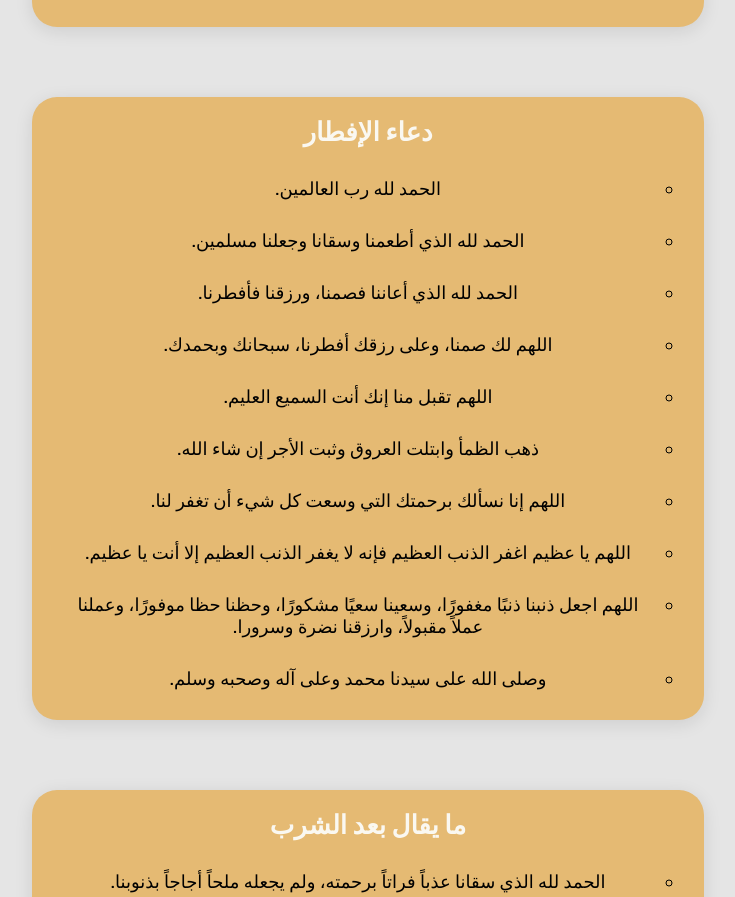
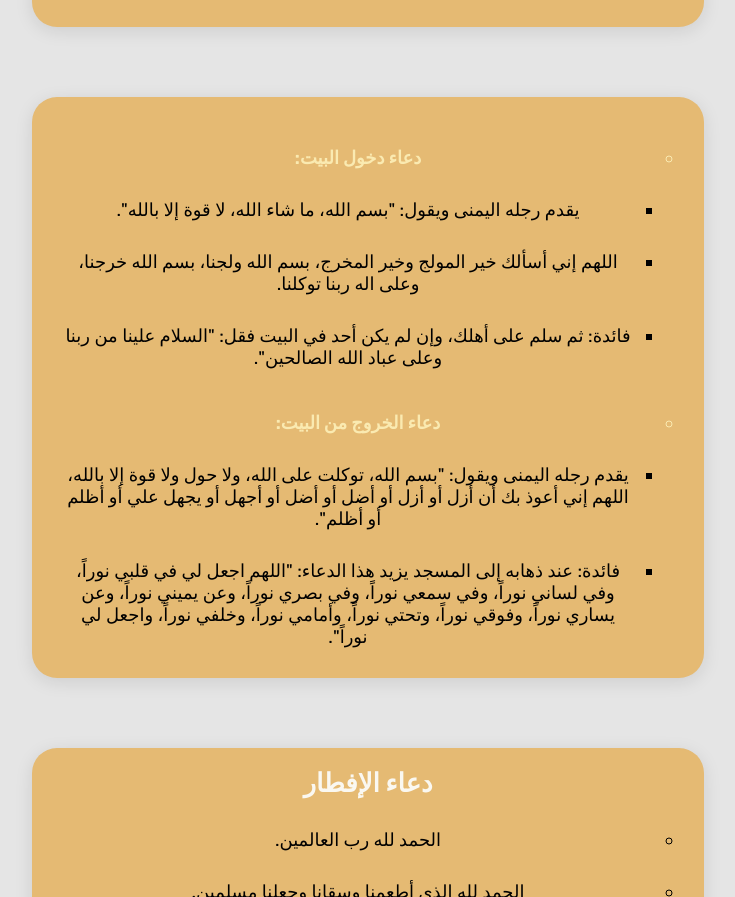
Before and after one commit to faris-zak/Dhakr-AlRahman, a plain HTML site: page adhkar.html in a window 1280 px wide. Shown: the part 8417-9314 px from the top of the page, without its empty margins (272-1007 px from the left). Drawn offline with nearby package versions, Linux system fonts and the light colour scheme.

Commit message:
Adding After and Before Entering The House Doaa

```diff
--- a/adhkar.html
+++ b/adhkar.html
@@ -219,7 +219,7 @@
                             </li>
 
                             <li class="sections">
-                                <div class="card" id="doaaAfter&BeforeEntrignMousque">
+                                <div class="card" id="doaaAfter&BeforeEnteringMousque">
                                     <h3 class="cardTitle" id="section7">ما يفعل عند الدخول والخروج من المسجد</h3>
                                     <ul>
                                         <li class="cardSubTitle" id="section7-1">عند دخول المسجد:</li>
@@ -233,6 +233,26 @@
                                             <li>يقدم رجله اليسرى قائلاً: "بسم الله والصلاة والسلام على رسول الله، اللهم اغفر لي ذنوبي وافتح لي أبواب فضلك".</li>
                                             <li>﴿رَبِّ أَدْخِلِْنِى مُدْخَلَ صِدْقٍ وَأَخْرِجْنِى مُخْرَجَ صِدْقٍ وَاجْعَل لِّى مِن لَّدُنكَ سُلْطَنًا نَصِيرًا﴾ (سورة الإسراء، الآية ٨٠).</li>
                                             <li>اللهم إني أعوذ بك من إبليس وجنوده.</li>
+                                        </ul>
+                                    </ul>
+                                </div>
+                            </li>
+
+                            <li class="sections">
+                                <div class="card" id="doaaAfter&BeforeEnteringHouse">
+                                    <h3 class="cardTitle" id="section7"></h3>
+                                    <ul>
+                                        <li class="cardSubTitle" id="section7-1">دعاء دخول البيت:</li>
+                                        <ul>
+                                            <li>يقدم رجله اليمنى ويقول: "بسم الله، ما شاء الله، لا قوة إلا بالله".</li>
+                                            <li>اللهم إني أسألك خير المولج وخير المخرج، بسم الله ولجنا، بسم الله خرجنا، وعلى اله ربنا توكلنا.</li>
+                                            <li>فائدة: ثم سلم على أهلك، وإن لم يكن أحد في البيت فقل: "السلام علينا من ربنا وعلى عباد الله الصالحين".</li>
+                                        </ul>
+                                    <br>
+                                        <li class="cardSubTitle" id="section7-2">دعاء الخروج من البيت:</li>
+                                        <ul>
+                                            <li>يقدم رجله اليمنى ويقول: "بسم الله، توكلت على الله، ولا حول ولا قوة إلا بالله، اللهم إني أعوذ بك أن أزل أو أزل أو أضل أو أضل أو أجهل أو يجهل علي أو أظلم أو أظلم".</li>
+                                            <li>فائدة: عند ذهابه إلى المسجد يزيد هذا الدعاء: "اللهم اجعل لي في قلبي نوراً، وفي لساني نوراً، وفي سمعي نوراً، وفي بصري نوراً، وعن يميني نوراً، وعن يساري نوراً، وفوقي نوراً، وتحتي نوراً، وأمامي نوراً، وخلفي نوراً، واجعل لي نوراً".</li>
                                         </ul>
                                     </ul>
                                 </div>
```
